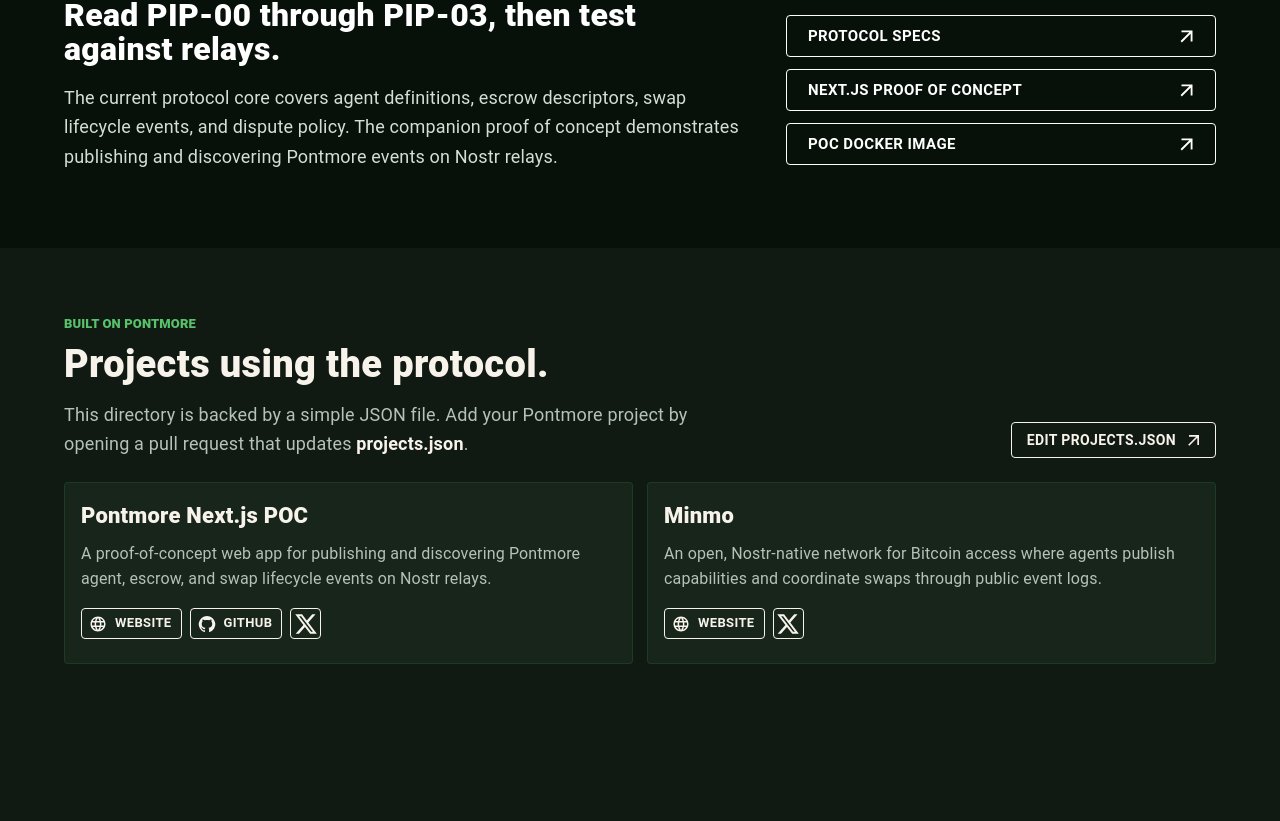
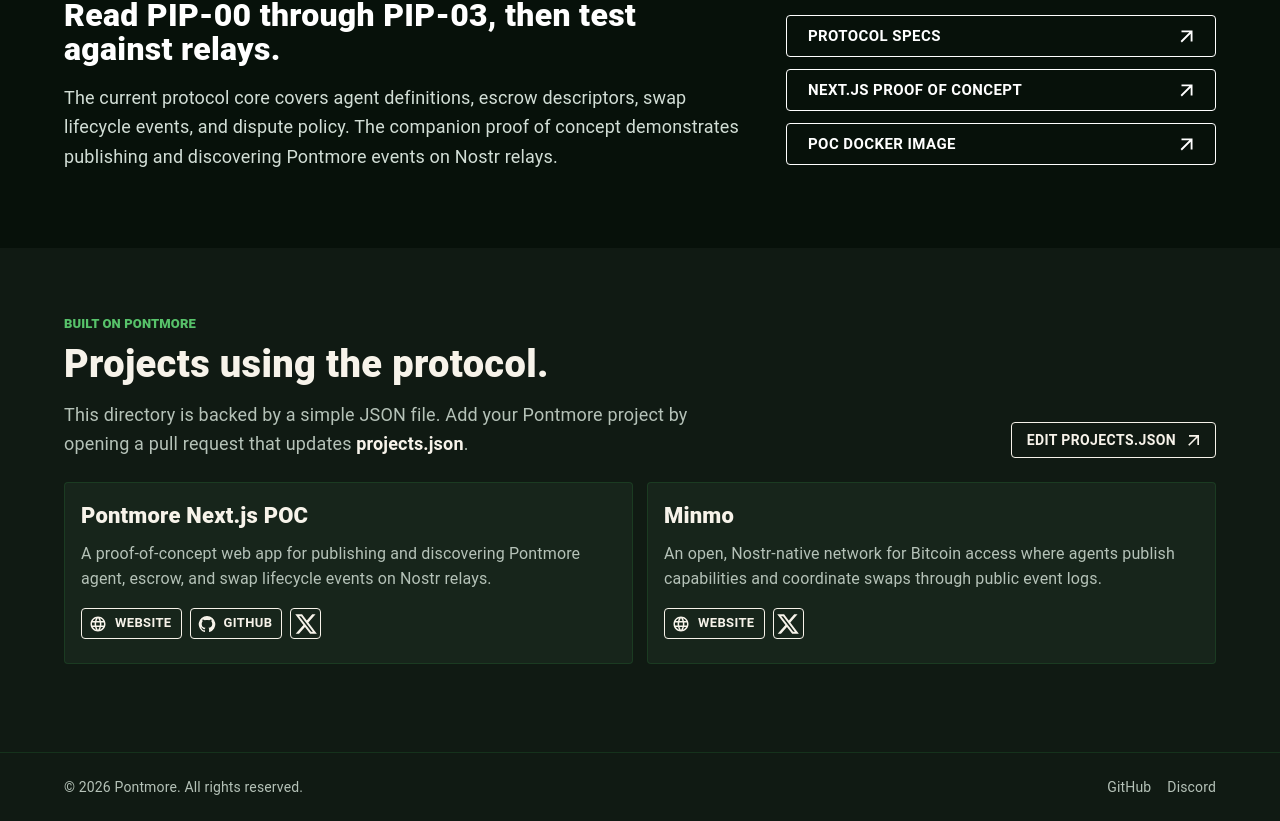
Before and after one commit to pontmore/website, a Next.js app: page / in a window 1280 px wide. Shown: the part 1938-2759 px from the top of the page. Before the commit the page ends 2690 px from the top, so only its background shows below. Built offline with nearby package versions, Linux system fonts and the light colour scheme; what @mui/material-nextjs would draw is missing.

Commit message:
feat: add site footer with GitHub and Discord links

```diff
--- a/app/page.tsx
+++ b/app/page.tsx
@@ -15,6 +15,7 @@
   Stack,
   Typography,
 } from "@mui/material";
+import { SiteFooter } from "./site-footer";
 import { SiteHeader } from "./site-header";
 import projectsData from "../projects.json";
 
@@ -384,6 +385,7 @@
       </Box>
 
       <ProjectsSection />
+      <SiteFooter />
     </Box>
   );
 }
--- /dev/null
+++ b/app/site-footer.tsx
@@ -0,0 +1,32 @@
+import { Box, Container, Link, Stack, Typography } from "@mui/material";
+
+export function SiteFooter() {
+  return (
+    <Box component="footer" sx={{ borderTop: 1, borderColor: "divider", py: 3 }}>
+      <Container
+        maxWidth="lg"
+        sx={{
+          alignItems: "center",
+          display: "flex",
+          flexDirection: { xs: "column", sm: "row" },
+          gap: 2,
+          justifyContent: "space-between",
+          px: { xs: 2, sm: 3 },
+          width: "100%",
+        }}
+      >
+        <Typography variant="body2" sx={{ color: "text.secondary" }}>
+          © {new Date().getFullYear()} Pontmore. All rights reserved.
+        </Typography>
+        <Stack direction="row" spacing={2}>
+          <Link href="https://github.com/pontmore/protocol" target="_blank" rel="noopener noreferrer" variant="body2" color="text.secondary" underline="hover">
+            GitHub
+          </Link>
+          <Link href="https://discord.gg/mHe7xny22K" target="_blank" rel="noopener noreferrer" variant="body2" color="text.secondary" underline="hover">
+            Discord
+          </Link>
+        </Stack>
+      </Container>
+    </Box>
+  );
+}
```
